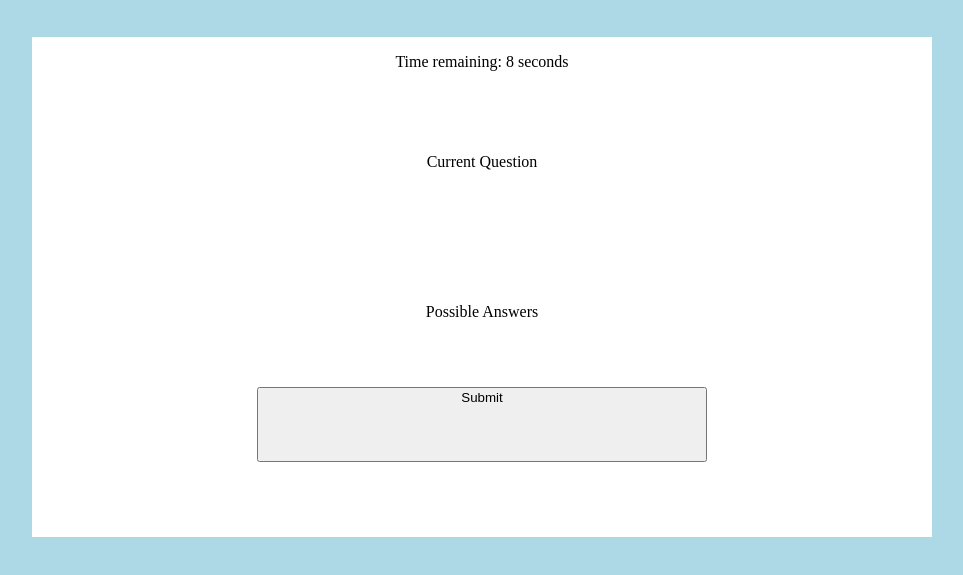
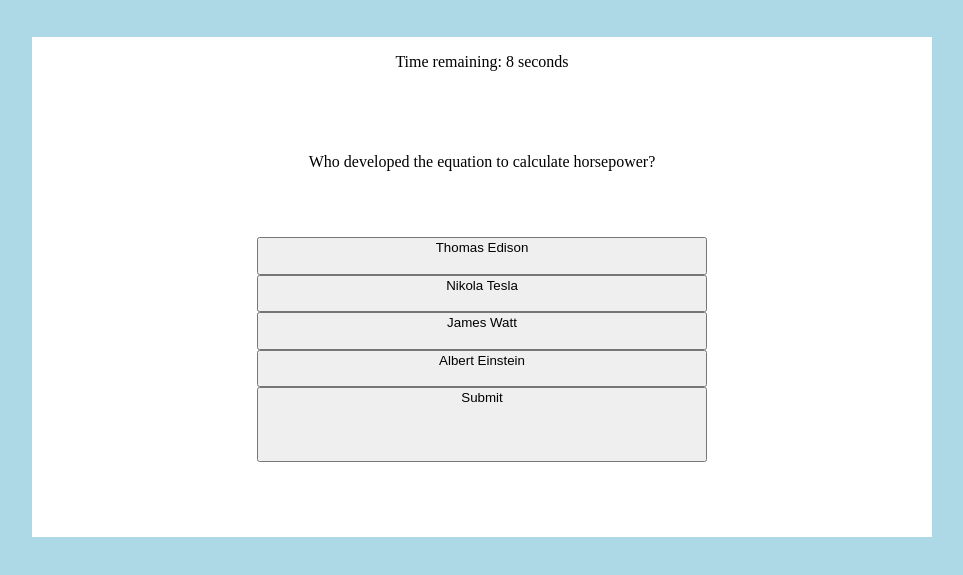
Before and after one commit to wartgowj/TriviaGame, a plain HTML site: page index.html in a window 1280 px wide. Both pictures are taken after a click on the button "Start Your Engines!". Shown: the part 193-768 px from the top of the page, without its empty margins (166-1129 px from the left). Drawn offline with nearby package versions, Linux system fonts and the light colour scheme.

Commit message:
added functionality

```diff
--- a/assets/css/style.css
+++ b/assets/css/style.css
@@ -52,6 +52,8 @@ button {
 #possibleAnswers {
 	display: flex;
 	justify-content: center;
+	flex-direction: column;
+	margin-top: 20px;
 	margin: auto;
 	width: 100%;
 	height: 150px;
--- a/assets/javascript/app.js
+++ b/assets/javascript/app.js
@@ -3,6 +3,61 @@ $(document).ready(function() {
 var correct
 var incorrect
 var time
+var currentQuestion = 0
+
+var questionsList = [{
+	question: "Who developed the equation to calculate horsepower?",
+	answerList: ["Thomas Edison", "Nikola Tesla", "James Watt", "Albert Einstein"],
+	answer: 2
+},{
+	question: "One horsepower is equal to _______ watts of electricity.",
+	answerList: ["746", "1280", "57", "5325"],
+	answer: 0
+},{
+	question: "A supercharger creates more horsepower by forcing more _______ into an engine.",
+	answerList: ["Gasoline", "Air", "Oil", "Water"],
+	answer: 1
+},{
+	question: "What is used to power a turbocharger?",
+	answerList: ["Drivebelt", "Battery", "Exhaust Gases", "Gasoline"],
+	answer: 2
+},{
+	question: "What is the purpose of a camshaft?",
+	answerList: ["Pump Coolant", "Charge Battery", "Move Pistons", "Open Valves"],
+	answer: 3
+},{
+	question: "Which of these is not needed on a diesel engine?",
+	answerList: ["Sparkplugs", "Alternator", "Water Pump", "Pistons"],
+	answer: 0
+},{
+	question: "On average, how many horespower does a Top fuel dragster have?",
+	answerList: ["500", "10000+", "1000", "5000"],
+	answer: 1
+},{
+	question: "Nitrous oxide increases horsepower by providing more what?",
+	answerList: ["Hydrogen", "Nitrogen", "Oxygen", "Carbon Dioxide"],
+	answer: 2
+},{
+	question: "What does an engine need in order to make more power?",
+	answerList: ["More Air and Less Fuel", "More Air and More Fuel", "Less Air and Less Fuel", "Less Air and More Fuel"],
+	answer: 1
+},{
+	question: "A performance exhaust system increases power by reducing what?",
+	answerList: ["Cylinder Pressure", "Fuel Consumption", "Pollution", "Back Pressure"],
+	answer: 3
+},{
+	question: "High octane fuel is _______ than regular fuel.",
+	answerList: ["More Stable", "More Powerful", "Cleaner", "Higher Quality"],
+	answer: 0
+},{
+	question: "The amount of pressure created by a turbocharger or supercharger is referred to as what?",
+	answerList: ["Nitro", "Boost", "Back Pressure", "Compression"],
+	answer: 1
+},{
+	question: "A performance camshaft adds horsepower by increasing valve lift and _______?",
+	answerList: ["Fuel Pressure", "Compression Ratio", "Fuel Economy", "Duration"],
+	answer: 3
+}];
 
 	function reset(){
 		$('#currentQuestion').hide();
@@ -20,6 +75,25 @@ var time
 		$('#submitButton').show();
 		$('#startButton').hide();
 		intervalId = setInterval(countDown, 1000);
+		generateQuestion();
+	}
+
+	function generateQuestion(){
+		$('#currentQuestion').text(questionsList[currentQuestion].question);
+		$('#choice1').text(questionsList[currentQuestion].answerList[0]);
+		$('#choice2').text(questionsList[currentQuestion].answerList[1]);
+		$('#choice3').text(questionsList[currentQuestion].answerList[2]);
+		$('#choice4').text(questionsList[currentQuestion].answerList[3]);
+	}
+
+	function submit(){
+		clearInterval(intervalId);
+		time = 11;
+		currentQuestion++;
+		generateQuestion();
+		intervalId = setInterval(countDown, 1000);
+		countDown();
+
 	}
 
 	function countDown(){
@@ -30,8 +104,12 @@ var time
 		}
 	}
 
-	$('#startButton').on("click",function(){
+	$('#startButton').on("click", function(){
 		start();
+	})
+
+	$('#submitButton').on("click", function(){
+		submit();
 	})
 
 reset()
--- a/index.html
+++ b/index.html
@@ -13,7 +13,12 @@
 
 		<div id="timer">Time remaining: 10 seconds</div>
 		<div id="currentQuestion">Current Question</div>
-		<div id="possibleAnswers">Possible Answers</div>
+		<div id="possibleAnswers">
+			<button id="choice1">1</button>
+			<button id="choice2">2</button>
+			<button id="choice3">3</button>
+			<button id="choice4">4</button>
+		</div>
 		<button class="submit" id="submitButton">Submit</button>
 		<button class="start" id="startButton">Start Your Engines!</button>
 	</div>
```
